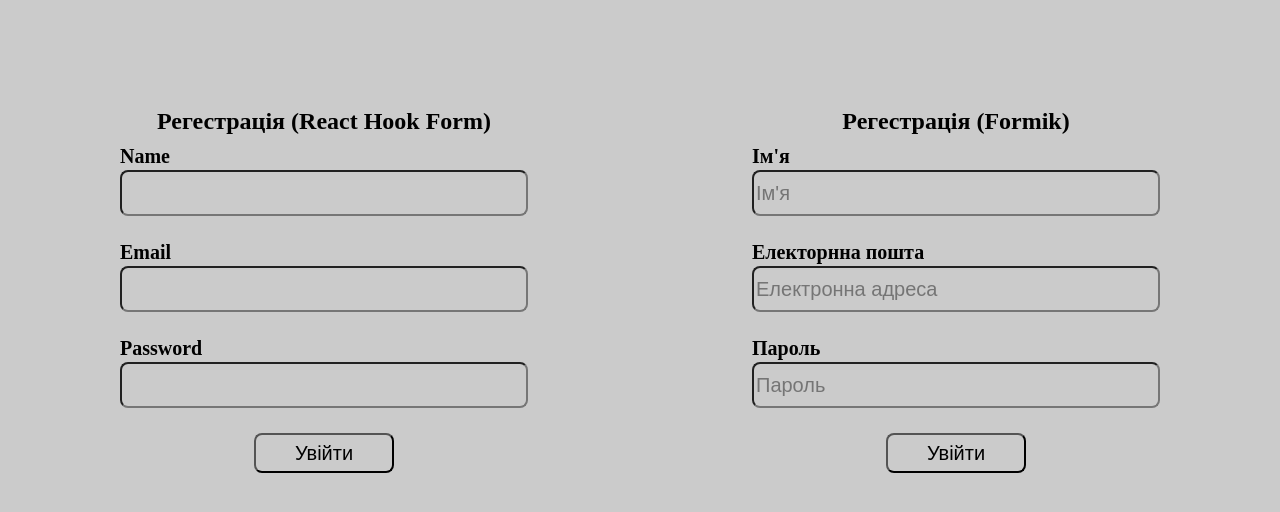
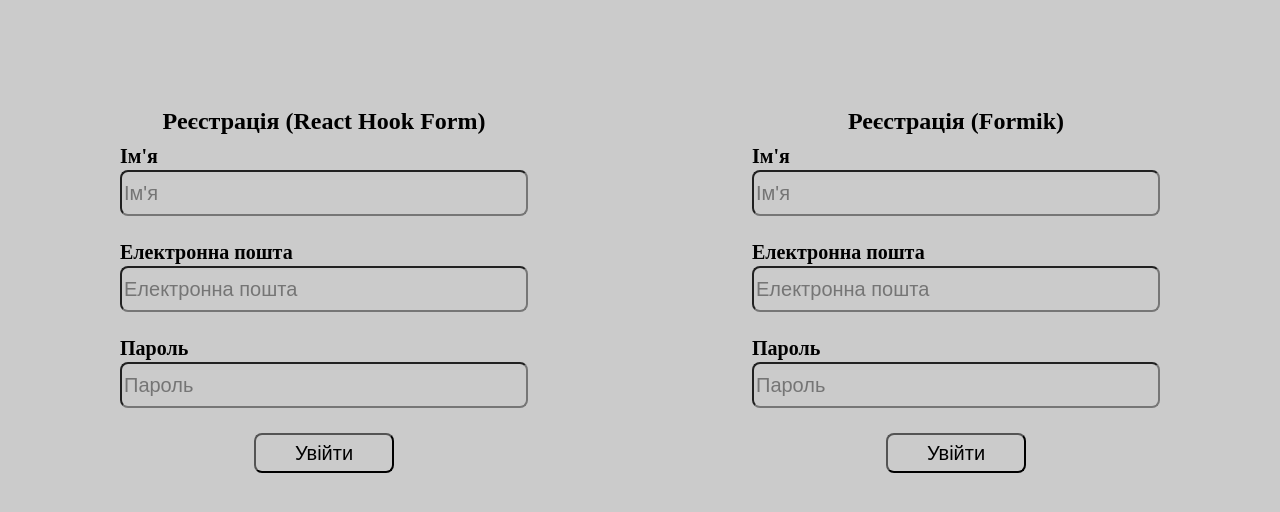
Before and after one commit to llens202/home-work-47-formik-yup-react-hook-form, a React (Vite) app: page / in a window 1280 px wide. Shown: the top 512 px of the page. Built offline with nearby package versions, Linux system fonts and the light colour scheme.

Commit message:
new-commit

```diff
--- a/src/components/FormikForm.jsx
+++ b/src/components/FormikForm.jsx
@@ -13,7 +13,7 @@
     email: Yup // Правила для поля email
       .string() // Значення має бути рядком
       .email('Будь ласка, введіть дійсну електронну адресу') // Перевірка формату email
-      .required('Email обов’язковий'), // Поле не може бути порожнім
+      .required('Електронна пошта обов’язкова'), // Поле не може бути порожнім
 
     password: Yup // Правила для password
       .string() // Значення має бути рядком
@@ -38,7 +38,7 @@
 
   return (
     <form onSubmit={formik.handleSubmit}> {/* Formik обробляє submit форми */}
-    <h2>Регестрація (Formik)</h2>
+    <h2>Реєстрація (Formik)</h2>
 
     <div className="input-row">
 
@@ -60,7 +60,7 @@
       </div>
 
     <div className="input-row">
-      <label>Електорнна пошта</label>
+      <label>Електронна пошта</label>
 
       <input
         type="email" // Поле для введення email
@@ -68,7 +68,7 @@
         value={formik.values.email} // Поточне значення email береться з Formik
         onChange={formik.handleChange} // Formik стежить за зміною значення
         onBlur={formik.handleBlur} // Formik фіксує, що користувач залишив поле
-        placeholder="Електронна адреса"
+        placeholder="Електронна пошта"
       />
 
       {formik.touched.email && formik.errors.email && (
--- a/src/components/ReactHookForm.jsx
+++ b/src/components/ReactHookForm.jsx
@@ -4,85 +4,135 @@
 
   const {
     register, // Реєструє поля форми в React Hook Form
+
     handleSubmit, // Перевіряє форму і запускає onSubmit, якщо помилок немає
+
     formState: { errors } // Дістаємо об'єкт з помилками валідації
+
   } = useForm(); // Створюємо інструменти для роботи з формою
 
+
   const onSubmit = (data) => { // Функція виконається після успішної валідації
-    console.log(data); // data містить email і password
+
+    console.log(data); // data містить name, email і password
+
   };
 
+
   return (
+
     <form onSubmit={handleSubmit(onSubmit)}> {/* При submit спочатку запускається валідація */}
-    <h2>Регестрація (React Hook Form)</h2>
+
+      <h2>Реєстрація (React Hook Form)</h2>
+
 
       <div className="input-row">
 
-    <label>Name</label>
+        <label>Ім'я</label>
+
         <input
           type="text" // Звичайне текстове поле
-        {...register('name', { // Реєструємо поле під назвою email
 
-          required: 'name обовязковий', // Поле не може бути порожнім
+          placeholder="Ім'я"
+
+          {...register('name', { // Реєструємо поле під назвою name
+
+            required: "Ім'я обов'язкове", // Поле не може бути порожнім
 
             minLength: { // Перевірка мінімальної довжини
-            value: 2, // Мінімум 8 символів
+
+              value: 2, // Мінімум 2 символи
+
               message: "Ім'я повинно містити щонайменше 2 символи" // Текст помилки
+
             }
+
           })}
         />
 
-
-      {errors.name && <p className="error-message">{errors.name.message}</p>} {/* Якщо є помилка email — показуємо її */}
+        {errors.name && (
+          <p className="error-message">
+            {errors.name.message}
+          </p>
+        )} {/* Якщо є помилка name — показуємо її */}
 
       </div>
 
+
       <div className="input-row">
 
-    <label>Email</label>
+        <label>Електронна пошта</label>
 
         <input
-        type="email" // Звичайне текстове поле
+          type="email" // Поле для введення email
+
+          placeholder="Електронна пошта"
+
           {...register('email', { // Реєструємо поле під назвою email
 
-          required: 'Email обовязковий', // Поле не може бути порожнім
+            required: 'Email обов’язковий', // Поле не може бути порожнім
 
             pattern: { // Правило перевірки формату email
+
               value: /^[^\s@]+@[^\s@]+\.[^\s@]+$/, // Шаблон: щось@щось.щось
+
               message: 'Введіть коректний email' // Повідомлення при неправильному форматі
+
             }
+
           })}
         />
 
-      {errors.email && <p className="error-message">{errors.email.message}</p>} {/* Якщо є помилка email — показуємо її */}
+        {errors.email && (
+          <p className="error-message">
+            {errors.email.message}
+          </p>
+        )} {/* Якщо є помилка email — показуємо її */}
 
       </div>
 
+
       <div className="input-row">
 
-    <label>Password</label>
+        <label>Пароль</label>
 
         <input
           type="password" // Приховує введені символи
-        {...register('password', { // Реєструємо поле password
 
-          required: 'Пароль обовязковий', // Поле не може бути порожнім
+          placeholder="Пароль"
+
+          {...register('password', { // Реєструємо поле під назвою password
+
+            required: "Пароль обов'язковий", // Поле не може бути порожнім
 
             minLength: { // Перевірка мінімальної довжини
+
               value: 8, // Мінімум 8 символів
+
               message: 'Пароль повинен містити щонайменше 8 символів' // Текст помилки
+
             }
+
           })}
         />
 
-      {errors.password && <p className="error-message">{errors.password.message}</p>} {/* Якщо є помилка password — показуємо її */}
+        {errors.password && (
+          <p className="error-message">
+            {errors.password.message}
+          </p>
+        )} {/* Якщо є помилка password — показуємо її */}
 
       </div>
 
-      <button type="submit">Увійти</button> {/* Запускає handleSubmit(onSubmit) */}
+
+      <button type="submit">
+        Увійти
+      </button> {/* Запускає handleSubmit(onSubmit) */}
 
     </form>
+
   );
+
 }
 
 export default HookForm; // Дозволяємо імпортувати компонент в інших файлах
```
Lines whose indentation alone changed are shown as unchanged.
